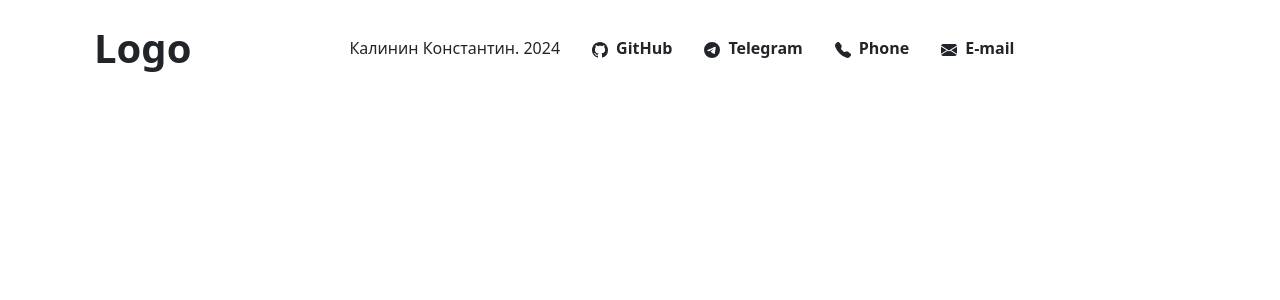
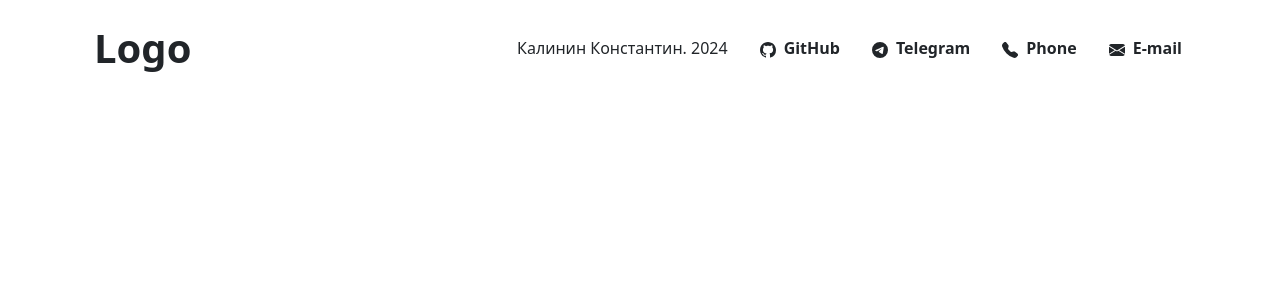
Before and after one commit to constoner/react_test_1, a React (Create React App) app: page / in a window 1280 px wide. Shown: the top 300 px of the page. Built offline with nearby package versions, Linux system fonts and the light colour scheme; no server answers.

Commit message:
add autodeploy to gh-pages from /build

```diff
--- a/src/widgets/header/index.tsx
+++ b/src/widgets/header/index.tsx
@@ -6,7 +6,7 @@
   return (
     <header>
       <div className="container p-4 bg-white">
-        <div className="d-flex">
+        <div className="d-flex justify-content-between">
           <Logo />
           <Contacts />
         </div>
```
Also changed, not shown: 13 other files (tests, documents, lock files or other folders).
